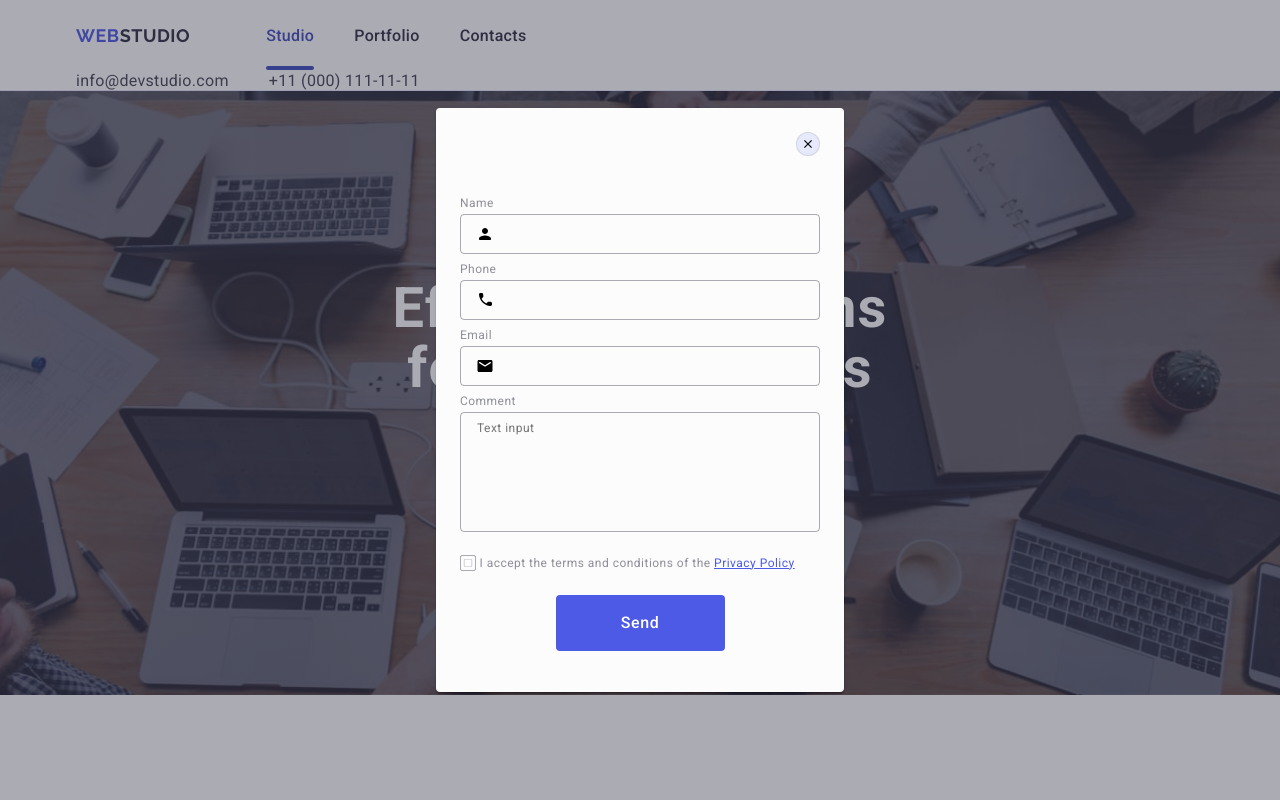
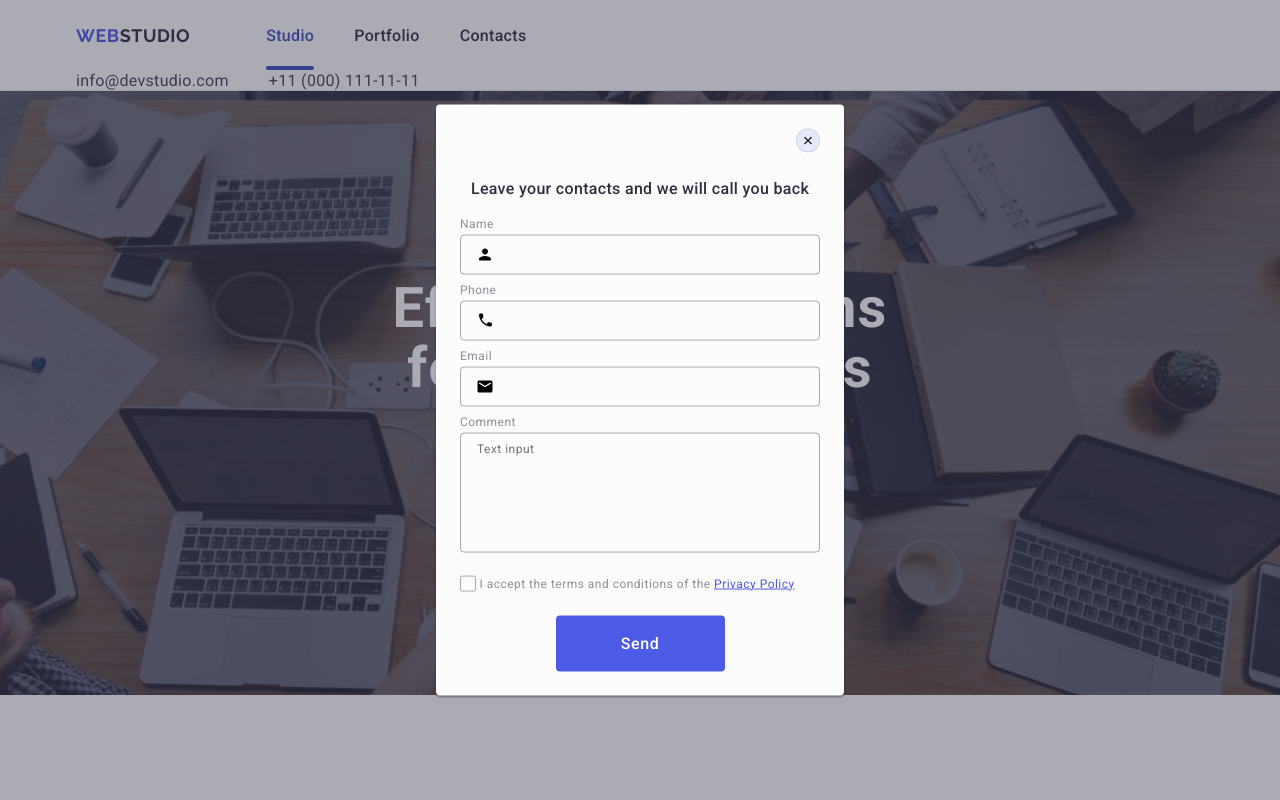
Before and after one commit to Danil2943/goit-markup-hw-five, a plain HTML site: page index.html in a window 1280 px wide. Shown: the top 800 px of the page. Drawn offline with nearby package versions, Linux system fonts and the light colour scheme.

Commit message:
correction

```diff
--- a/css/styles.css
+++ b/css/styles.css
@@ -574,7 +574,7 @@ button {
 }
 
 .footer-form-cont {
-  padding-left: 80px;
+  margin-left: 80px;
 }
 
 .footer-form {
@@ -630,7 +630,6 @@ button {
   display: inline-flex;
   justify-content: center;
   align-items: center;
-  gap: 16px;
   border-radius: 4px;
   background: var(--iris);
   width: 165px;
@@ -649,11 +648,21 @@ button {
   position: fixed;
   top: 0;
   left: 0;
+  z-index: 999999999;
   width: 100%;
   height: 100%;
   background-color: rgba(46, 47, 66, 0.4);
+  opacity: 0;
+  visibility: hidden;
+  pointer-events: none;
   transition: opacity 250ms cubic-bezier(0.4, 0, 0.2, 1),
     visibility 250ms cubic-bezier(0.4, 0, 0.2, 1);
+}
+
+.is-open {
+  opacity: 1;
+  visibility: visible;
+  pointer-events: auto;
 }
 
 .modal {
--- a/index.html
+++ b/index.html
@@ -479,14 +479,14 @@
         </div>
       </div>
     </footer>
-    <div class="modal-cont">
+    <div class="modal-cont is-open">
       <div class="modal">
         <button class="modal-btn" type="button">
           <svg class="modal-svg" width="8" height="8">
             <use href="./images/icons.svg#icon-close"></use>
           </svg>
         </button>
-        <p class="modal-p"></p>
+        <p class="modal-p">Leave your contacts and we will call you back</p>
         <form>
           <div class="form-cont">
             <label class="form-label" for="user-name">Name</label>
@@ -550,7 +550,7 @@
             <label class="input-check-text" for="user-privacy">
               <span class="check-empty">
                 <svg class="input-check-icon" width="10" height="8">
-                  <use href="./images/icons.svg#icon-Checkbox"></use>
+                  <use href="./images/icons.svg#icon-check"></use>
                 </svg>
               </span>
               I accept the terms and conditions of the
```
Also changed, not shown: images/icons.svg.
